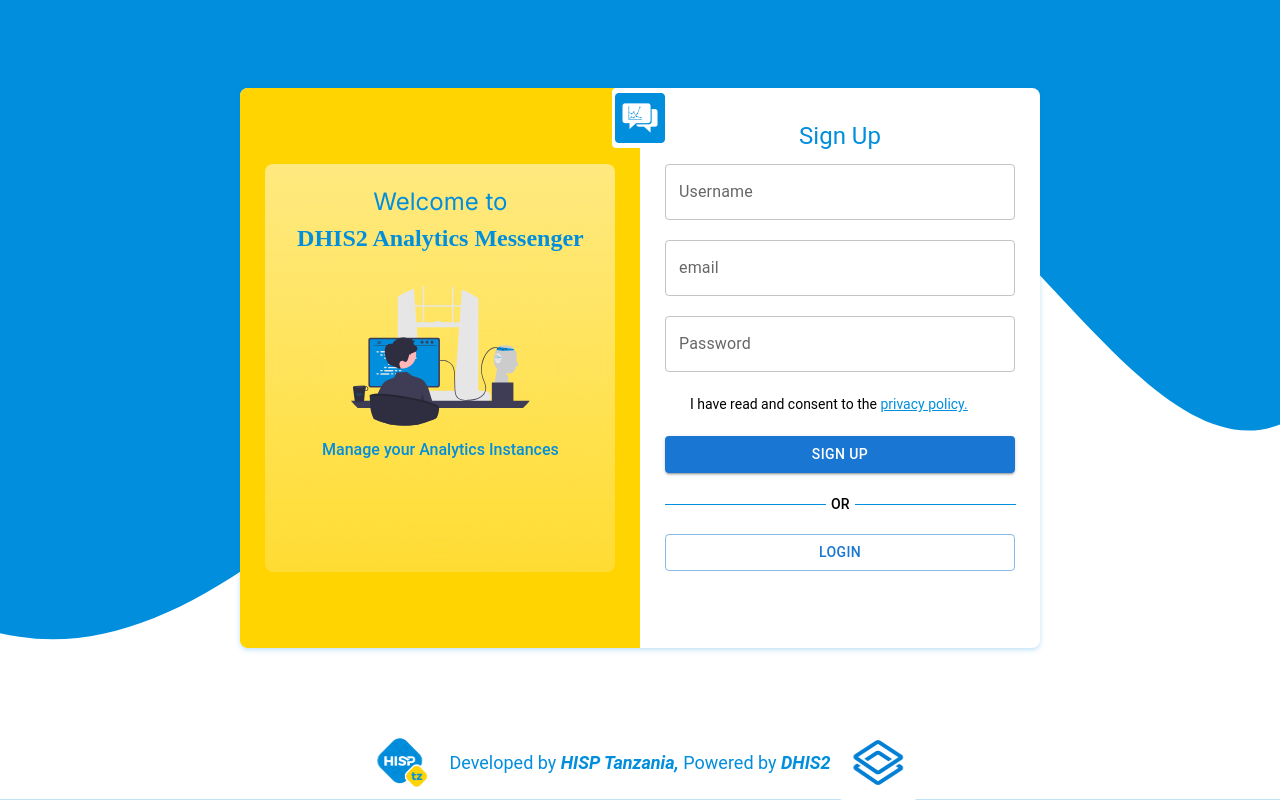
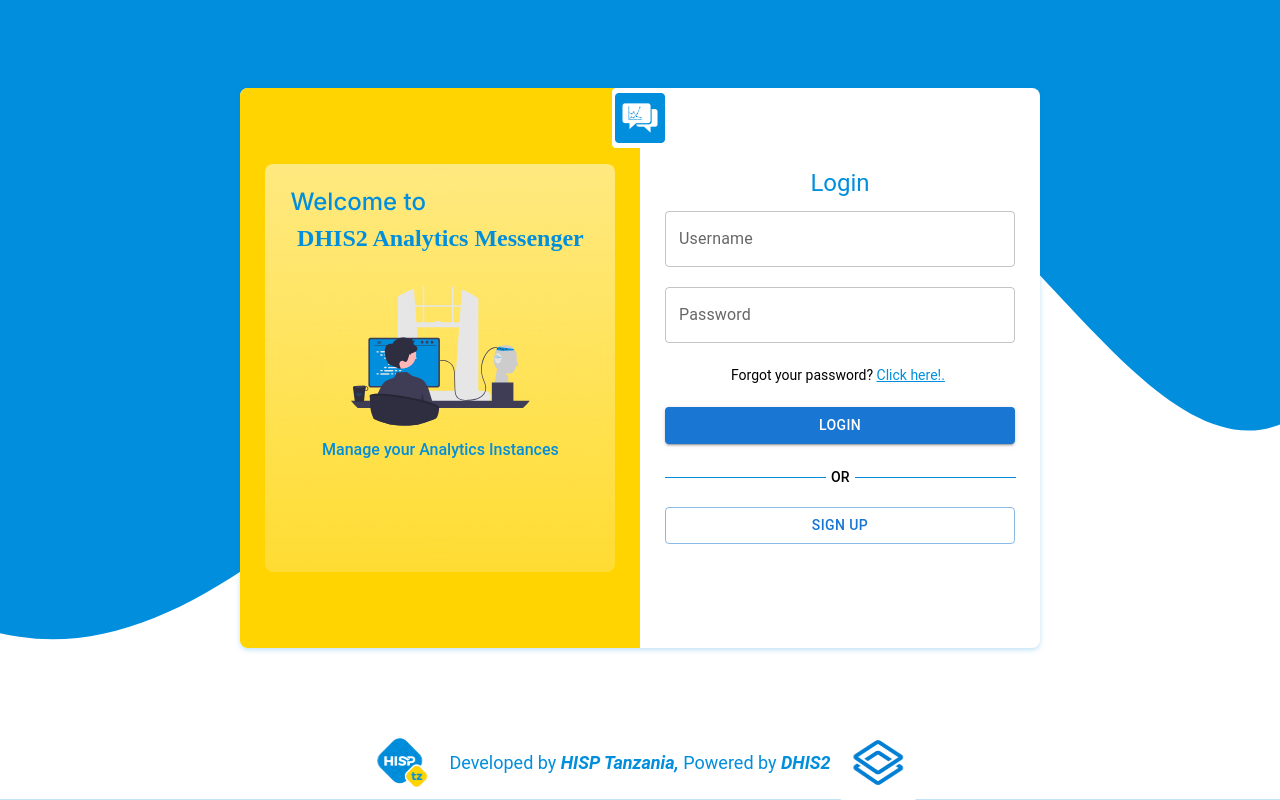
Before and after one commit to hisptz/dhis2-analytics-messenger-panel, a Next.js app: page /modules/Login in a window 1280 px wide. Built offline with nearby package versions, Linux system fonts and the light colour scheme.

Commit message:
feat(modules): support for ui for landing page

```diff
--- a/src/app/modules/Login/components/Carousel/index.tsx
+++ b/src/app/modules/Login/components/Carousel/index.tsx
@@ -7,7 +7,7 @@
 export default class NextJsCarousel extends Component {
   render() {
     return (
-      <div className="h-[200px]">
+      <div>
         <Carousel
           autoPlay
           infiniteLoop
@@ -18,7 +18,7 @@
         >
           <div>
             <Image className="h-[140px]" src="/chatbot.svg" width={45} height={45} alt="image1" />
-            <p className="font-medium mt-3">Configure your Always availabe Analytics Chatbot</p>
+            <p className="font-medium mt-3 text-lg">Configure your Always availabe Analytics Chatbot</p>
           </div>
           <div>
             <Image className="h-[140px]"
@@ -27,7 +27,7 @@
               height={100}
               alt="configurebot"
             />
-            <p className="font-medium mt-3">Manage your Analytics Instances</p>
+            <p className="font-medium mt-3 text-lg">Manage your Analytics Instances</p>
           </div>
           <div>
             <Image className="h-[140px]"
@@ -36,7 +36,7 @@
               height={100}
               alt="image2"
             />
-            <p className="font-medium mt-3">Schedule your DHIS2 push analytics</p>
+            <p className="font-medium mt-3 text-lg">Schedule your DHIS2 push analytics</p>
           </div>
           <div>
             <Image className="h-[140px]"
@@ -45,7 +45,7 @@
               height={100}
               alt="image2"
             />
-            <p className="font-medium mt-3">Manually trigger DHIS2 push analytics</p>
+            <p className="font-medium mt-3 text-lg">Manually trigger DHIS2 push analytics</p>
           </div>
         </Carousel>
       </div>
--- a/src/app/modules/Login/components/LoginFormContainer/index.tsx
+++ b/src/app/modules/Login/components/LoginFormContainer/index.tsx
@@ -1,14 +1,13 @@
-import { Button, TextField } from "@mui/material";
+"use client";
+import { useState } from "react";
 import type { NextPage } from "next";
 import { useMemo, type CSSProperties } from "react";
 import Image from "next/image";
 import LoginSide from "../LoginSide";
 import SignUpSide from "../SignUpSide";
-// import AnalyticsChatbotContainer from "./AnalyticsChatbotContainer";
 import ImageCarousel from "../Carousel";
 
 type LoginFormContainerType = {
-  /** Style props */
   containerTop?: CSSProperties["top"];
   containerLeft?: CSSProperties["left"];
 };
@@ -17,12 +16,26 @@
   containerTop,
   containerLeft,
 }) => {
+  const [showSignUp, setShowSignUp] = useState(false);
+
   const typeloginStyle: CSSProperties = useMemo(() => {
     return {
       top: containerTop,
       left: containerLeft,
     };
   }, [containerTop, containerLeft]);
+  const slidingDivStyles = {
+    transform: showSignUp ? 'translateX(115%)' : 'translateX(0)',
+    transition: 'transform 0.5s ease-in-out',
+  };
+  const imageStyles = {
+    transform: showSignUp ? 'translateX(-11%)  rotateY(-180deg)' : 'translateX(0) rotateY(0)',
+
+    transformOrigin: 'right',
+    transition: 'transform 0.5s ease-in-out',
+    overflow: 'hidden',
+  };
+
 
   return (
     <div
@@ -31,18 +44,20 @@
     >
       <div className="absolute h-full w-full top-[0%] ">
         <div className="absolute h-full w-full rounded-lg bg-m3-sys-light-on-primary shadow-[0px_2px_5px_rgba(0,_142,_221,_0.25)]" />
+         <div >
         <Image
+         style={imageStyles}
           className="absolute h-full w-[53.13%] top-[0%] right-[46.88%] bottom-[0%] left-[0%] max-w-full overflow-hidden max-h-full object-cover"
           alt=""
           src="/sideinfo@2x.png"
           width={400}
           height={560}
         />
-        <div className="absolute h-[72.86%] w-[43.75%] top-[13.57%] right-[53.13%] bottom-[13.57%] left-[3.13%]">
+        <div className="absolute h-[72.86%] w-[43.75%] top-[13.57%] right-[53.13%] bottom-[13.57%] left-[3.13%]"  style={slidingDivStyles}>
           <div className="absolute h-full w-full top-[0%] right-[0%] bottom-[0%] left-[0%] rounded-lg [background:linear-gradient(180deg,_rgba(255,_255,_255,_0.5),_rgba(255,_255,_255,_0.2))] [backdrop-filter:blur(100px)]" />
           <div className="absolute h-[82.84%] w-[95.34%] top-[0%] right-[2.22%] bottom-[17.16%] left-[2.44%] flex flex-col items-center justify-start py-5 px-2.5 box-border gap-[30px]">
             <div className="relative inline-block w-[300px] text-cornflowerblue-100">
-              <p className="m-0 text-center">Welcome to</p>
+              <p className="m-0 font-medium">Welcome to</p>
               <p className="m-0 text-[24px] font-lalezar text-center font-[900]">
                 DHIS2 Analytics Messenger
               </p>
@@ -50,31 +65,20 @@
             <div className="relative text-center text-base text-cornflowerblue-100 font-m3-label-large">
               <ImageCarousel />
             </div>
-
-            {/* <AnalyticsChatbotContainer
-              widgetDimensions="/configurebot.svg"
-              analyticsChatbotConfigura="Manage your Analytics Instances"
-              propTop="unset"
-              propHeight="176px"
-              propPosition="relative"
-              propLeft="unset"
-              propHeight1="62.96%"
-              propWidth="47.25%"
-              propTop1="0%"
-              propRight="26.21%"
-              propBottom="37.04%"
-              propLeft1="26.54%"
-              propHeight2="11.64%"
-              propTop2="71.36%"
-            /> */}
+          </div>
           </div>
         </div>
+        {/* <SignUpSide  onloginClicked={() => setShowSignUp(false)} /> */}
       </div>
 
-      {/* <LoginSide /> */}
-      <SignUpSide />
-    </div>
-  );
+     {/* <LoginSide onSignUpClicked={() => setShowSignUp(true)} />  */}
+     {showSignUp ? (
+       <SignUpSide onloginClicked={() => setShowSignUp(false)} />
+      ) : (
+      <LoginSide onSignUpClicked={() => setShowSignUp(true)} />
+      )}
+       </div>
+     );
 };
 
 export default LoginFormContainer;
--- a/src/app/modules/Login/components/LoginSide/index.tsx
+++ b/src/app/modules/Login/components/LoginSide/index.tsx
@@ -1,8 +1,12 @@
+"use client";
 import { Button, TextField } from "@mui/material";
 
+interface LoginSideProps {
+  onSignUpClicked: () => void;
+}
 
 
-export default function LoginSide()  {
+export default function LoginSide({ onSignUpClicked }: LoginSideProps)  {
  return(
     <div className="absolute top-[77px] left-[425px] flex flex-col items-center justify-start gap-[10px] text-center text-cornflowerblue-100 font-m3-label-large">
     <div className="relative">Login</div>
@@ -38,7 +42,7 @@
         </Button>
       </div>
       <div className="absolute top-[256px] left-[0px] w-[350px] h-20 text-center">
-       <Button className="w-[350px] rounded-full pointer text-cornflowerblue-100 top-10" variant="outlined">
+       <Button className="w-[350px] rounded-full pointer text-cornflowerblue-100 top-10" variant="outlined"  onClick={onSignUpClicked}>
           Sign up
         </Button>
 
--- a/src/app/modules/Login/components/SignUpSide/index.tsx
+++ b/src/app/modules/Login/components/SignUpSide/index.tsx
@@ -1,8 +1,13 @@
+`use client`;
 import { Button, TextField } from "@mui/material";
 
-export default function SignUpSide() {
+interface LoginProps {
+  onloginClicked: () => void;
+}
+
+export default function SignUpSide(props:LoginProps) {
   return (
-    <div className="absolute top-[30px] left-[425px] flex flex-col items-center justify-start gap-[10px] text-center text-cornflowerblue-100 font-m3-label-large">
+    <div className="absolute top-[30px] right-[53%] flex flex-col items-center justify-start gap-[10px] text-center text-cornflowerblue-100 font-m3-label-large">
       <div className="relative">Sign Up</div>
       <div className="relative w-[350px] h-[336px] text-left text-sm text-black">
         <div className="absolute top-[0px] left-[0px] flex flex-col items-start justify-start gap-[20px]">
@@ -47,6 +52,7 @@
           <Button
             className="w-[350px] rounded-full pointer text-cornflowerblue-100 top-10"
             variant="outlined"
+            onClick={props.onloginClicked}
           >
             Login
           </Button>
--- a/src/app/modules/Login/page.tsx
+++ b/src/app/modules/Login/page.tsx
@@ -1,6 +1,7 @@
+
+
 import LoginFormContainer from "./components/LoginFormContainer";
 import Image from 'next/image';
-import vectorPic from '../../public/vector.svg';
 
 const LandingPage = () => {
 
```
